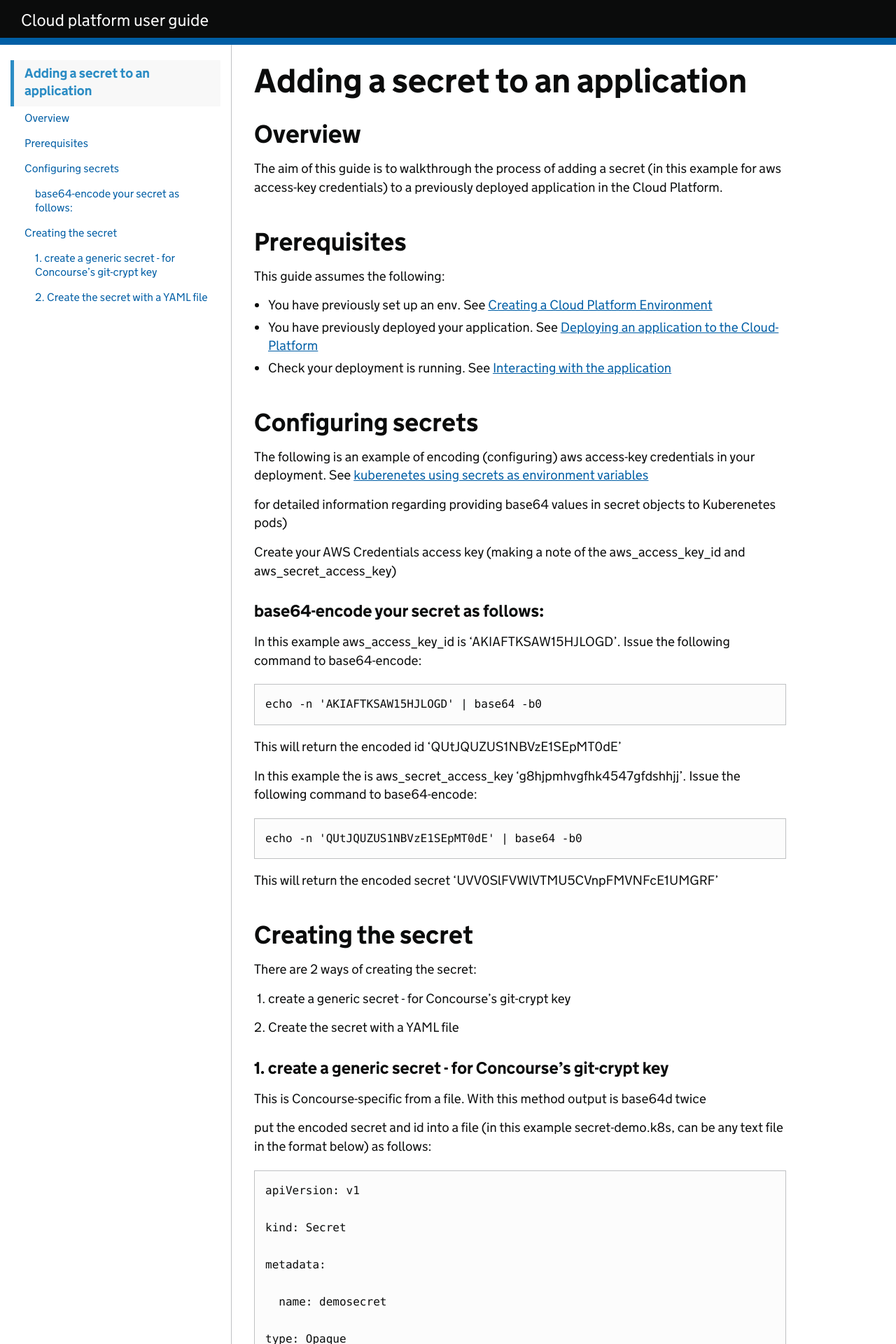
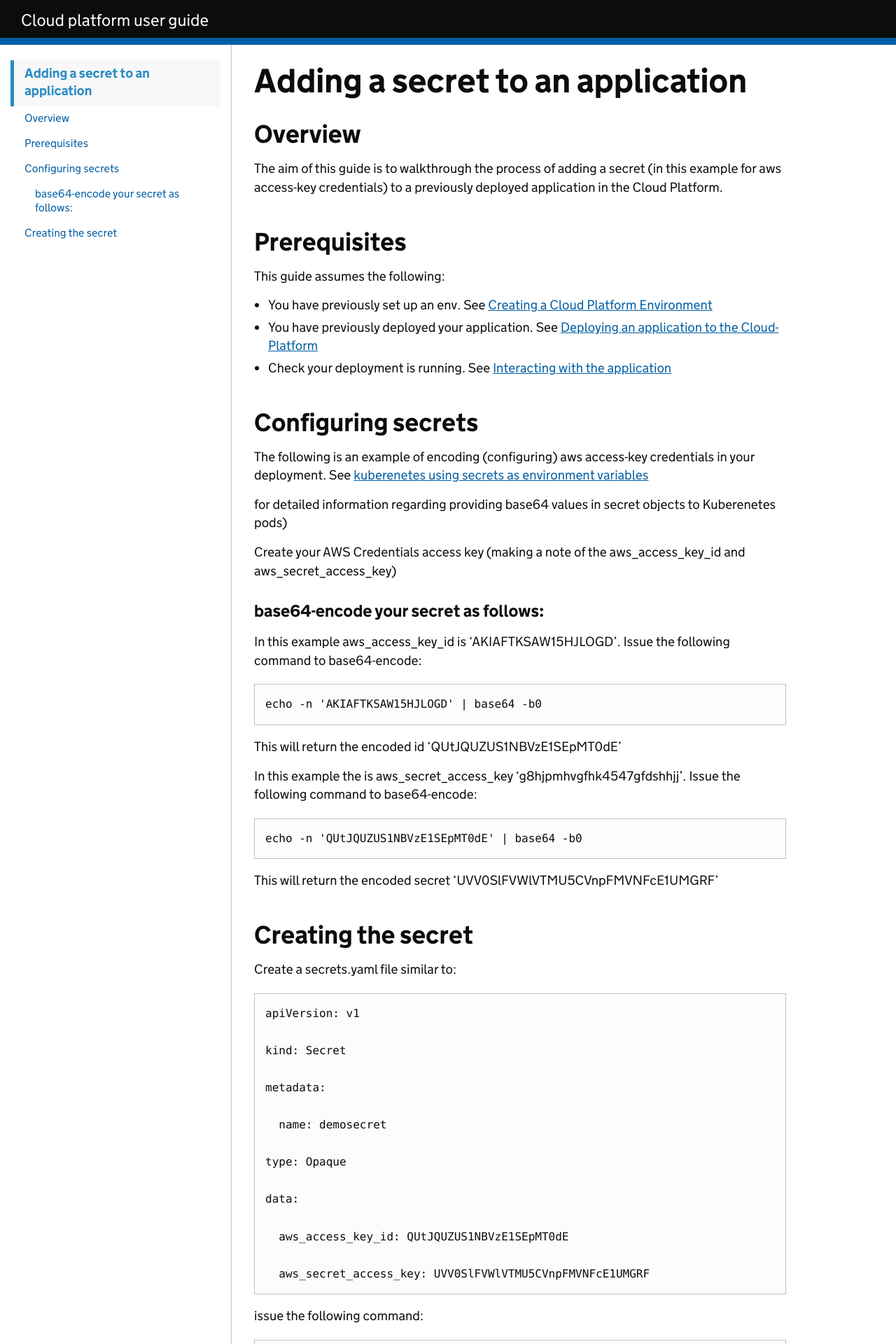
Before and after one commit to ministryofjustice/cloud-platform-user-docs, a Jekyll site: the page built from cloud-platform/add-secrets-to-deployment.md, in a window 1280 px wide. Shown: the top 1920 px of the page at 70% size. Built offline with Jekyll 4.4.1, drawn with Linux system fonts in a browser that asks for light colours; our own code applies the rules of GitHub Pages for plain Markdown files; some of the changed text lies outside the part shown.

Commit message:
remove concourse method for creating secrets

````diff
--- a/cloud-platform/add-secrets-to-deployment.md
+++ b/cloud-platform/add-secrets-to-deployment.md
@@ -45,109 +45,7 @@ This will return the encoded secret 'UVV0SlFVWlVTMU5CVnpFMVNFcE1UMGRF'
 
 ## Creating the secret
 
-There are 2 ways of creating the secret:
-
-1. create a generic secret - for Concourse's git-crypt key
-
-
-2. Create the secret with a YAML file
-
-### 1. create a generic secret - for Concourse's git-crypt key
-
-This is Concourse-specific from a file. With this method output is base64d twice
-
-put the encoded secret and id into a file (in this example secret-demo.k8s, can be any text file in the format below) as follows:
-
-```
-apiVersion: v1
-
-kind: Secret
-
-metadata:
-
-  name: demosecret
-
-type: Opaque
-
-data:
-
-  aws_access_key_id: QUtJQUZUS1NBVzE1SEpMT0dE
-
-  aws_secret_access_key: UVV0SlFVWlVTMU5CVnpFMVNFcE1UMGRF
-```
-
-create the secret generic secret from that file:
-```
-$kubectl -n demo-app create secret generic demosecret --from-file=demosecret=secret-demo.k8s
-```
-
-'demo-app' being the namespace, 'demosecret' referencing the 'name' in secret-demo.k8s and referencing the file 'secret-demo.k8s'
-this will give the following screen output
-
-
-```
-secret "demosecret" created
-```
-To view the output of your secret:
-
-```
-$ kubectl get secret demosecret -n demo-app -o jsonpath="{.data.aws_secret_key}"
-QUtJQUZUS1NBVzE1SEpMT0dE
-```
-This can then be piped directly into base64 to get the plaintext value:
-
-```
-$ kubectl get secret demosecret -n demo-app -o jsonpath="{.data.aws_secret_key}" | base64 --decode
-AKIAFTKSAW15HJLOGD
-```
-Optional - to see more detail
-
-```
-$ kubectl -o json -n demo-app get secret demosecret
-{
-    "apiVersion": "v1",
-    "data": {
-        "demosecret": "YXBpVmVyc2lvbjogdjEKa2luZDogU2VjcmV0Cm1ldGFkYXRhOgogIG5hbWU6IGRlbW9zZWNyZXQtdjkKdHlwZTogT3BhcXVlCmRhdGE6CiAgdGhla2V5OiBBS0lBRlRLU0FXMTVISkxPR0QKICB0aGVzZWNyZXQ6IGc4aGpwbWh2Z2ZoazQ1NDdnZmRzaGhqago="
-    },
-    "kind": "Secret",
-    "metadata": {
-        "creationTimestamp": "2018-05-09T15:17:50Z",
-        "name": "demosecret",
-        "namespace": "demo-app",
-        "resourceVersion": "3021923",
-        "selfLink": "/api/v1/namespaces/demo-app/secrets/demosecret",
-        "uid": "2315be2f-539c-11e8-8ff4-0aecd97fec6e"
-    },
-    "type": "Opaque"
-}
-```
-Using the 'data' output from above, issue the following command (to validate and verify that it is the same as you originally inputted into the secret-demo.k8s file above):
-
-```
-$ base64 -D
-YXBpVmVyc2lvbjogdjEKa2luZDogU2VjcmV0Cm1ldGFkYXRhOgogIG5hbWU6IGRlbW9zZWNyZXQtdjkKdHlwZTogT3BhcXVlCmRhdGE6CiAgdGhla2V5OiBBS0lBRlRLU0FXMTVISkxPR0QKICB0aGVzZWNyZXQ6IGc4aGpwbWh2Z2ZoazQ1NDdnZmRzaGhqago=
-```
-To exit the base64 command (this will not log you out of your session)
-
-```
-ctrl+d
-```
-
-This will return similar to the following output:
-
-```
-apiVersion: v1
-kind: Secret
-metadata:
-  name: demosecret
-type: Opaque
-data:
-  aws_access_key_id: QUtJQUZUS1NBVzE1SEpMT0dE
-  aws_secret_access_key: UVV0SlFVWlVTMU5CVnpFMVNFcE1UMGRF
-```
-### 2. Create the secret with a YAML file
-
-Create a yaml file similar to:
+Create a secrets.yaml file similar to:
 
 ```Yaml
 apiVersion: v1
@@ -169,7 +67,7 @@ data:
 issue the following command:
 
 ```
-$ kubectl create -f demo.yaml
+$ kubectl apply -f secrets.yaml
 secret "demosecret" created
 ```
 
````
